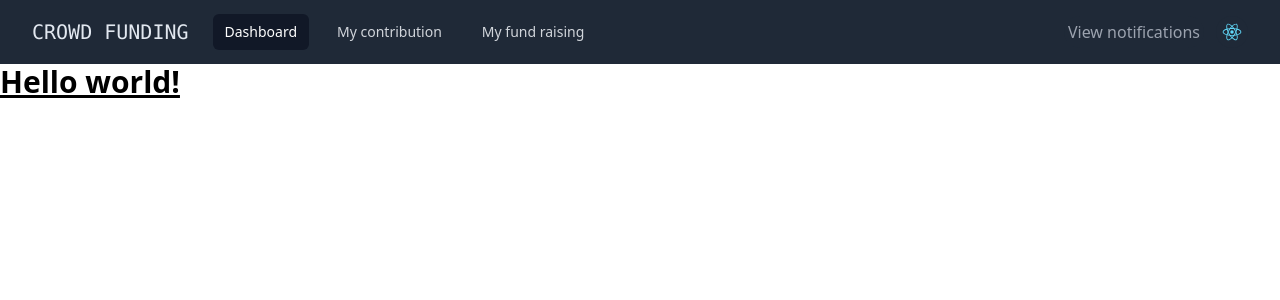
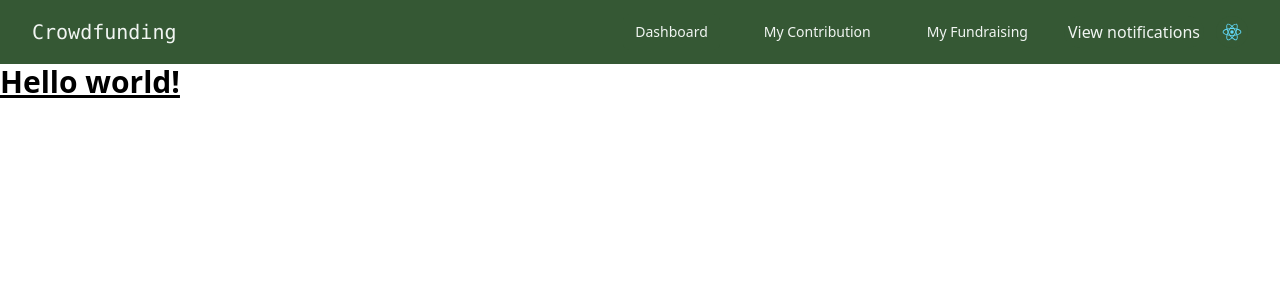
Before and after one commit to JuliaG03/Crowdfunding, a React (Create React App) app in the folder frontend/: page / in a window 1280 px wide. Shown: the top 300 px of the page. Built offline with nearby package versions, Linux system fonts and the light colour scheme.

Commit message:
changed frontend of navbar

```diff
--- a/frontend/src/components/Navbar.js
+++ b/frontend/src/components/Navbar.js
@@ -1,61 +1,124 @@
-import React,{useState} from 'react'
+import React, { useState } from 'react';
 import { Menu } from '../icons/Icons';
-import logo from '../logo.svg'
+import logo from '../logo.svg';
+
 const Navbar = () => {
-    const [openMenu,setOpenMenu] = useState(false);
+  const [openMenu, setOpenMenu] = useState(false);
+
   return (
     <div>
-        {/* <!-- This example requires Tailwind CSS v2.0+ --> */}
-        <nav className="bg-gray-800">
+      <nav className="bg-darkgreen">
         <div className="max-w-7xl mx-auto px-2 sm:px-6 lg:px-8">
           <div className="relative flex items-center justify-between h-16">
+            {/* Mobile Menu Button */}
             <div className="absolute inset-y-0 left-0 flex items-center sm:hidden">
-                {/* <!-- Mobile menu button--> */}
-                <button type="button" className="inline-flex items-center justify-center p-2 rounded-md text-gray-400 hover:text-white hover:bg-gray-700 focus:outline-none focus:ring-2 focus:ring-inset focus:ring-white" aria-controls="mobile-menu" aria-expanded="false" onClick={()=>setOpenMenu(!openMenu)}>
+              <button
+                type="button"
+                className="inline-flex items-center justify-center p-2 rounded-md text-gray-400 hover:text-babypowder hover:bg-darkgreen focus:outline-none focus:ring-2 focus:ring-inset focus:ring-white"
+                aria-controls="mobile-menu"
+                aria-expanded="false"
+                onClick={() => setOpenMenu(!openMenu)}
+              >
                 <span className="sr-only">Open main menu</span>
-                  <Menu/>
+                <Menu />
               </button>
             </div>
+
+            {/* Logo and Title */}
             <div className="flex-1 flex items-center justify-center sm:items-stretch sm:justify-start">
               <div className="flex-shrink-0 flex items-center">
-                      <h4 className='font-mono text-xl text-slate-200 hidden lg:block'>CROWD FUNDING</h4>
-                </div>
-                <div className="hidden sm:block sm:ml-6">
-                <div className="flex space-x-4">
-                    {/* <!-- Current: "bg-gray-900 text-white", Default: "text-gray-300 hover:bg-gray-700 hover:text-white" --> */}
-                    <a href="#" className="bg-gray-900 text-white px-3 py-2 rounded-md text-sm font-medium" aria-current="page">Dashboard</a>
-                    <a href="#" className="text-gray-300 hover:bg-gray-700 hover:text-white px-3 py-2 rounded-md text-sm font-medium">My contribution </a>
-                    <a href="#" className="text-gray-300 hover:bg-gray-700 hover:text-white px-3 py-2 rounded-md text-sm font-medium">My fund raising</a>
+                <h4 className="font-mono text-xl text-babypowder hidden lg:block">
+                  Crowdfunding
+                </h4>
               </div>
             </div>
+
+            {/* Desktop Links */}
+            <div className="hidden sm:block sm:ml-6">
+              <div className="flex space-x-8">
+                <a
+                  href="#"
+                  className="bg-darkgreen text-babypowder px-3 py-2 rounded-md text-sm font-medium"
+                  aria-current="page"
+                >
+                  Dashboard
+                </a>
+                <a
+                  href="#"
+                  className="text-babypowder hover:bg-darkgreen hover:text-babypowder px-3 py-2 rounded-md text-sm font-medium"
+                >
+                  My Contribution
+                </a>
+                <a
+                  href="#"
+                  className="text-babypowder hover:bg-darkgreen hover:text-babypowder px-3 py-2 rounded-md text-sm font-medium"
+                >
+                  My Fundraising
+                </a>
               </div>
+            </div>
+
+            {/* Profile and Notifications */}
             <div className="absolute inset-y-0 right-0 flex items-center pr-2 sm:static sm:inset-auto sm:ml-6 sm:pr-0">
-                <button type="button" className="bg-gray-800 p-1 rounded-full text-gray-400 hover:text-white focus:outline-none focus:ring-2 focus:ring-offset-2 focus:ring-offset-gray-800 focus:ring-white">
-                <span >View notifications</span>
+              <button
+                type="button"
+                className="bg-darkgreen p-1 rounded-full text-babypowder font-medium hover:text-babypowder focus:outline-none focus:ring-2 focus:ring-offset-2 focus:ring-offset-darkgreen focus:ring-white"
+              >
+                <span>View notifications</span>
               </button>
-                {/* <!-- Profile dropdown --> */}
+
+              {/* Profile Dropdown */}
               <div className="ml-3 relative">
                 <div>
-                    <button type="button" className="bg-gray-800 flex text-sm rounded-full focus:outline-none focus:ring-0 focus:ring-offset-0 focus:ring-offset-gray-800 focus:ring-white" id="user-menu-button" aria-expanded="false" aria-haspopup="true">
+                  <button
+                    type="button"
+                    className="bg-darkgreen flex text-sm rounded-full focus:outline-none focus:ring-0 focus:ring-offset-0 focus:ring-offset-darkgreen focus:ring-white"
+                    id="user-menu-button"
+                    aria-expanded="false"
+                    aria-haspopup="true"
+                  >
                     <span className="sr-only">Open user menu</span>
-                    <img className="h-8 w-8 rounded-full" src={logo} alt=""/>
+                    <img className="h-8 w-8 rounded-full" src={logo} alt="" />
                   </button>
                 </div>
               </div>
             </div>
           </div>
         </div>
-        {/* <!-- Mobile menu, show/hide based on menu state. --> */}
-        <div className={`sm:hidden ${!openMenu?"hidden":""}`} id="mobile-menu">
+
+        {/* Mobile Menu */}
+        <div className={`sm:hidden ${!openMenu ? 'hidden' : ''}`} id="mobile-menu">
           <div className="px-2 pt-2 pb-3 space-y-1">
-            <a href="#" className="bg-gray-900 text-white block px-3 py-2 rounded-md text-base font-medium" aria-current="page">Dashboard</a>
-            <a href="#" className="text-gray-300 hover:bg-gray-700 hover:text-white block px-3 py-2 rounded-md text-base font-medium">Team</a>
-            <a href="#" className="text-gray-300 hover:bg-gray-700 hover:text-white block px-3 py-2 rounded-md text-base font-medium">Projects</a>
-            <a href="#" className="text-gray-300 hover:bg-gray-700 hover:text-white block px-3 py-2 rounded-md text-base font-medium">Calendar</a>
+            <a
+              href="#"
+              className="bg-darkgreen text-babypowder block px-3 py-2 rounded-md text-base font-medium"
+              aria-current="page"
+            >
+              Dashboard
+            </a>
+            <a
+              href="#"
+              className="text-babypowder hover:bg-darkgreen hover:text-babypowder block px-3 py-2 rounded-md text-base font-medium"
+            >
+              Team
+            </a>
+            <a
+              href="#"
+              className="text-babypowder hover:bg-darkgreen hover:text-babypowder block px-3 py-2 rounded-md text-base font-medium"
+            >
+              Projects
+            </a>
+            <a
+              href="#"
+              className="text-babypowder hover:bg-darkgreen hover:text-babypowder block px-3 py-2 rounded-md text-base font-medium"
+            >
+              Calendar
+            </a>
           </div>
         </div>
       </nav>
     </div>
-  )
-}
-export default Navbar
+  );
+};
+
+export default Navbar;
--- a/frontend/tailwind.config.js
+++ b/frontend/tailwind.config.js
@@ -4,7 +4,12 @@ module.exports = {
     "./src/**/*.{js,jsx,ts,tsx}",
   ],
   theme: {
-    extend: {},
+    extend: {
+      colors: {
+        darkgreen: '#355834',
+        babypowder: '#F1F5F2'
+      }
+    },
   },
   plugins: [],
 }
```
Lines whose indentation alone changed are shown as unchanged.
